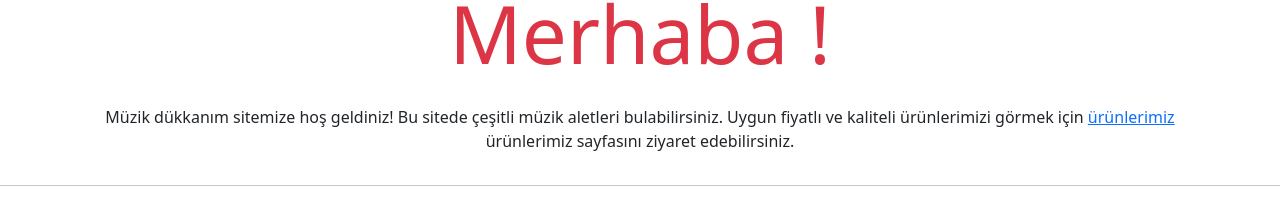
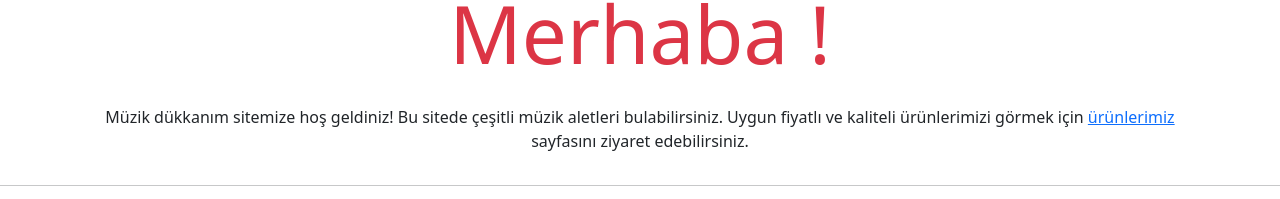
Before and after one commit to morniingstarrr/bootstrap-odev-1, a plain HTML site: page index.html in a window 1280 px wide. Shown: the part 119-318 px from the top of the page. Drawn offline with nearby package versions, Linux system fonts and the light colour scheme.

Commit message:
Update index.html

```diff
--- a/index.html
+++ b/index.html
@@ -33,7 +33,7 @@
         <div class="row">
             <div class="home text-center">
                 <h1 class="text-danger display-1">Merhaba !</h1>
-                <p class="mt-4">Müzik dükkanım sitemize hoş geldiniz! Bu sitede çeşitli müzik aletleri bulabilirsiniz. Uygun fiyatlı ve kaliteli ürünlerimizi görmek için <a href="ürünlerimiz.html">ürünlerimiz</a> ürünlerimiz sayfasını ziyaret edebilirsiniz.</p>
+                <p class="mt-4">Müzik dükkanım sitemize hoş geldiniz! Bu sitede çeşitli müzik aletleri bulabilirsiniz. Uygun fiyatlı ve kaliteli ürünlerimizi görmek için <a href="ürünlerimiz.html">ürünlerimiz</a> sayfasını ziyaret edebilirsiniz.</p>
             </div>
         </div>
       </div>
```
